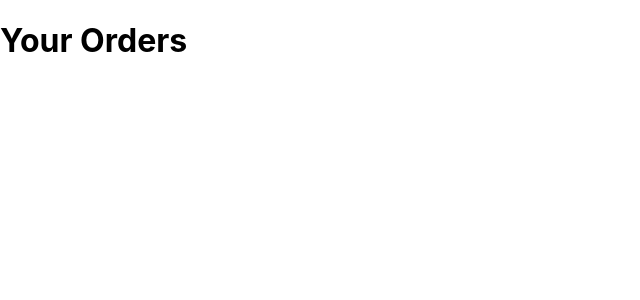
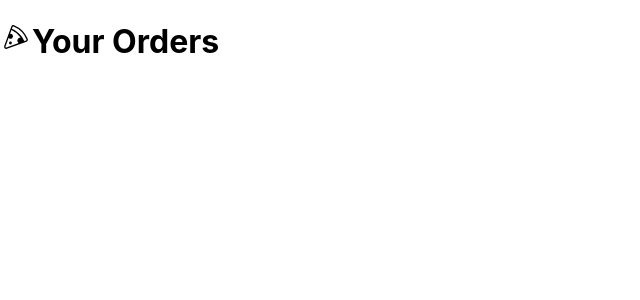
Before and after one commit to emmadickenson2/pizza_website, a JavaScript app in the folder pizzaapp/: page / in a window 1280 px wide. Shown: the top 300 px of the page, without its empty margins (0-640 px from the left). Built offline with nearby package versions, Linux system fonts and the light colour scheme; the HTML template or start-up script is replaced by a standard one.

Commit message:
added pizza icon

```diff
--- a/pizzaapp/package.json
+++ b/pizzaapp/package.json
@@ -8,6 +8,7 @@
     "@testing-library/user-event": "^13.5.0",
     "react": "^18.2.0",
     "react-dom": "^18.2.0",
+    "react-icons": "^4.11.0",
     "react-scripts": "5.0.1",
     "web-vitals": "^2.1.4"
   },
--- a/pizzaapp/src/App.js
+++ b/pizzaapp/src/App.js
@@ -1,7 +1,9 @@
+import {CiPizza} from "react-icons/ci";
+
 function App() {
   return (
     <div className="App">
-      <h1>Your Orders</h1>
+      <h1><CiPizza/>Your Orders</h1>
     </div>
   );
 }
```
Also changed, not shown: 1 other file (tests, documents, lock files or other folders).
